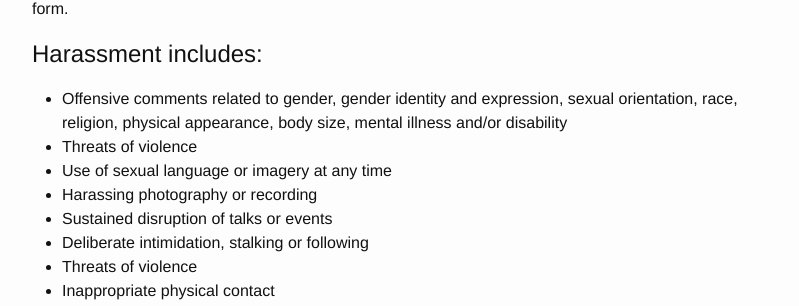
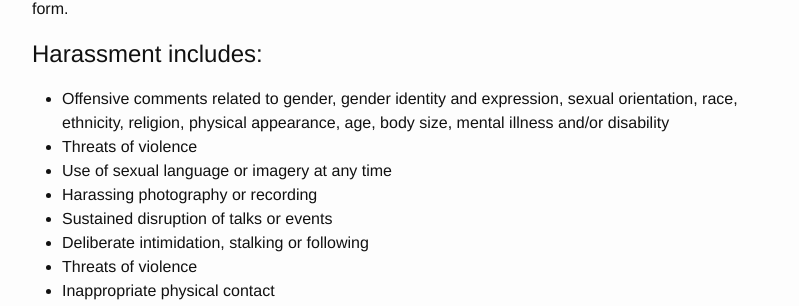
Before and after one commit to KansasCityWomeninTechnology/CodeOfConduct, a Jekyll site: the page built from index.md, in a window 1280 px wide. Shown: the part 231-537 px from the top of the page, without its empty margins (238-1037 px from the left). Built offline with Jekyll 4.4.1, drawn with Linux system fonts in a browser that asks for light colours; our own code applies the rules of GitHub Pages for plain Markdown files.

Commit message:
add ethnicity and age

```diff
--- a/index.md
+++ b/index.md
@@ -11,7 +11,7 @@ We are dedicated to providing a harassment-free community.  We will not tolerate
 
 Harassment includes:
 --------------------
-- Offensive comments related to gender, gender identity and expression, sexual orientation, race, religion, physical appearance, body size, mental illness and/or disability
+- Offensive comments related to gender, gender identity and expression, sexual orientation, race, ethnicity, religion, physical appearance, age, body size, mental illness and/or disability
 - Threats of violence
 - Use of sexual language or imagery at any time
 - Harassing photography or recording
```
